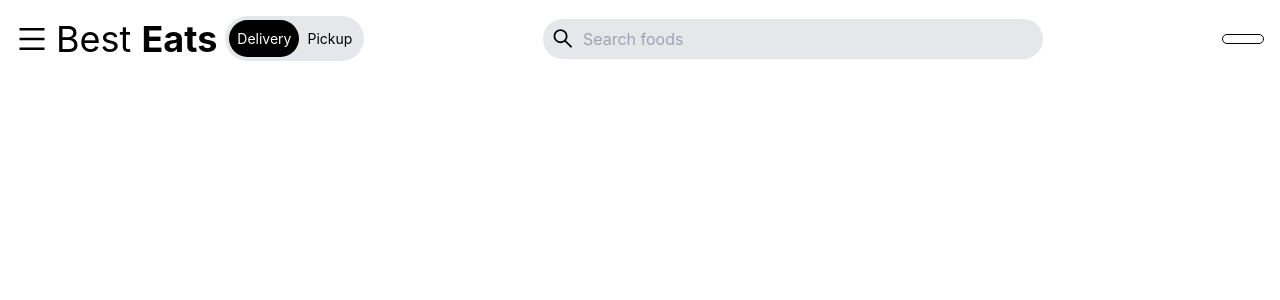
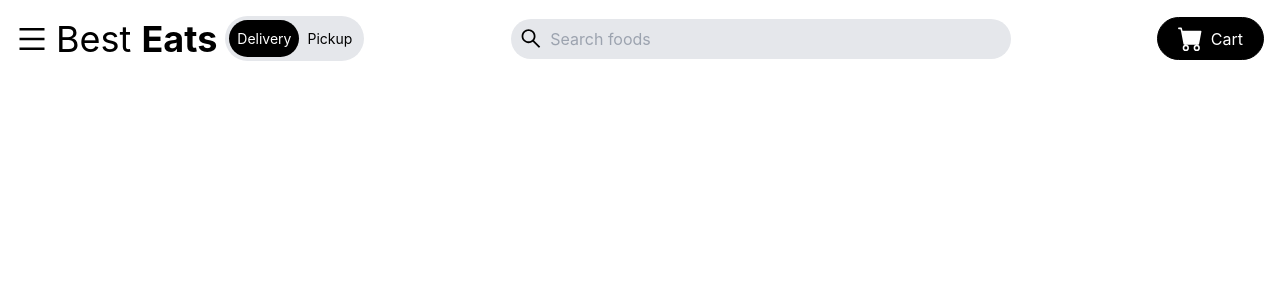
Before and after one commit to jorgeacruz/Tailwindcss, a React (Create React App) app in the folder web-food/: page / in a window 1280 px wide. Shown: the top 300 px of the page. Built offline with nearby package versions, Linux system fonts and the light colour scheme.

Commit message:
Build a cart buttom

```diff
--- a/web-food/src/components/NavBar.js
+++ b/web-food/src/components/NavBar.js
@@ -1,6 +1,7 @@
 import React from "react";
+import { AiOutlineMenu, AiOutlineSearch} from 'react-icons/ai'
+import { BsFillCartFill } from 'react-icons/bs'
 
-import { AiOutlineMenu, AiOutlineSearch} from 'react-icons/ai'
 export default function NavBar() {
  return (
    <div className="max-w-[1640px] mx-auto flex justify-between items-center p-4">
@@ -23,8 +24,8 @@
             <input type="text" placeholder="Search foods" className="bg-transparent p-2 focus:outline-none w-full"/>
         </div>
         {/** Cart Buttom */}
-        <button>
-
+        <button className="bg-black text-white hidden md:flex items-center py-2 rounded-full">
+            <BsFillCartFill size={25} className="mr-2"/> Cart
         </button>
     </div>
   );
```
